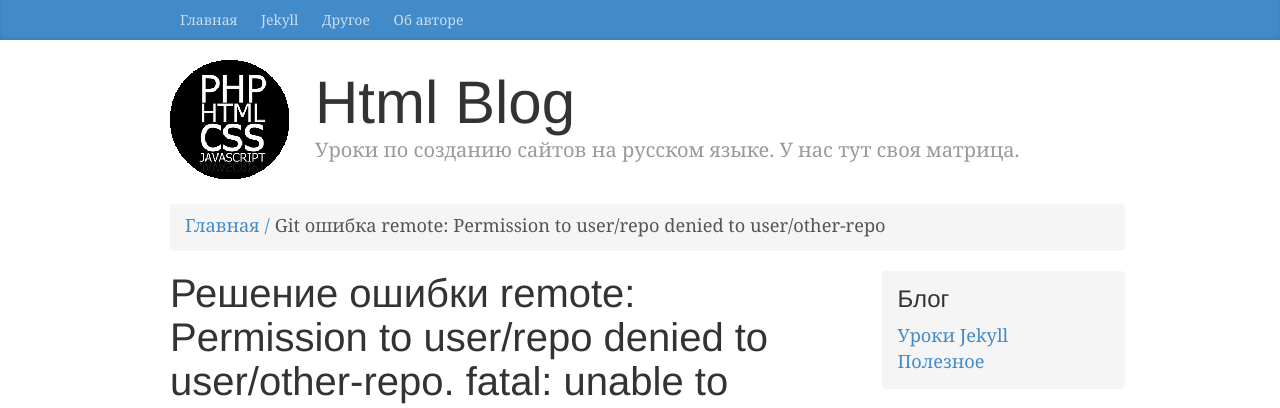
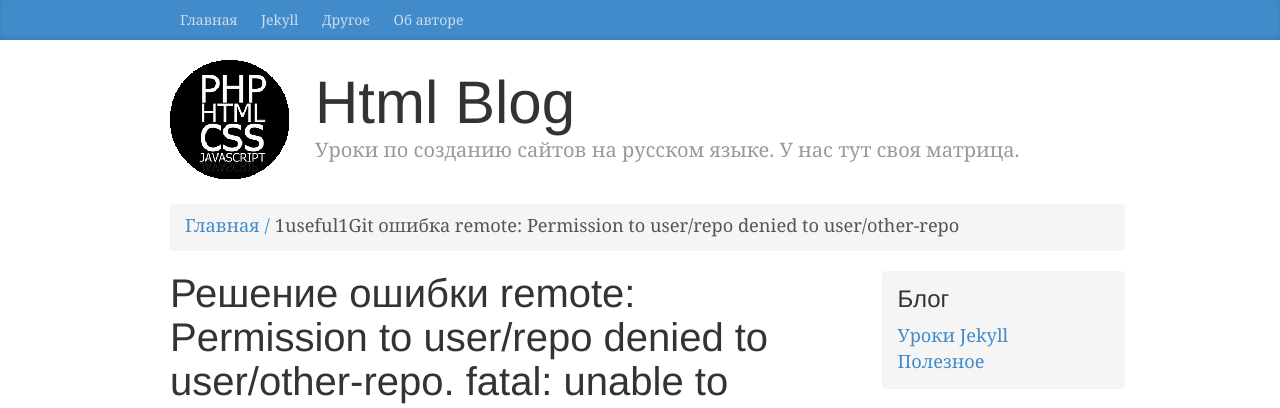
Before and after one commit to htmlblog/htmlblog.github.io, a Jekyll site: the page built from _posts/2017-03-27-permission-to-denied-to-git-error-403.md, in a window 1280 px wide and 900 px high. Shown: the top 408 px of the window. Built offline with Jekyll 4.4.1, drawn with Linux system fonts in a browser that asks for light colours; comment, search, counter and statistics services are not loaded.

Commit message:
Update nav-breadcrumbs.html

```diff
--- a/_includes/nav-breadcrumbs.html
+++ b/_includes/nav-breadcrumbs.html
@@ -12,7 +12,7 @@
       {% endif %}
 
       <li>
-           <span class="breadcrumb-item">{{ page.title }}</span>
+           <span class="breadcrumb-item">{{ page.category }}1{{ page.categories }}1{{ page.title }}</span>
       </li>
 
     </ol>
```
